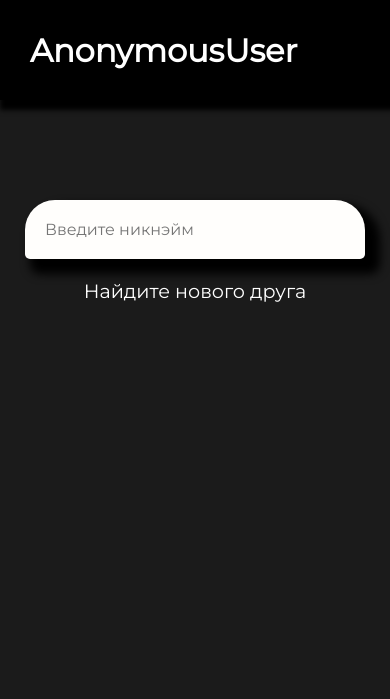
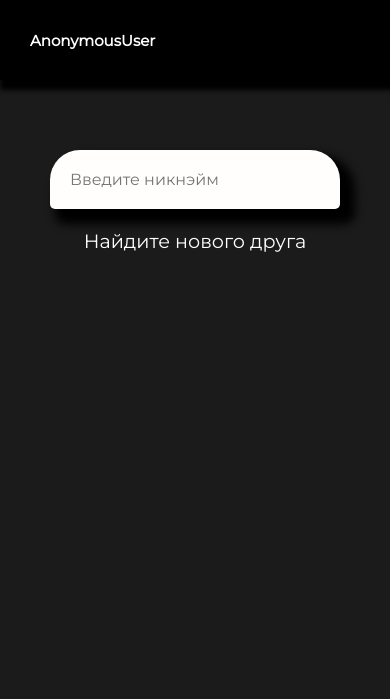
Before and after one commit to andro-kes/SocialNet, a Django app: page /search in a window 390 px wide. Shown: the top 699 px of the page. Run offline with Django 4.2, Linux system fonts and the light colour scheme; data comes from the database, SQL or seed files in the repository.

Commit message:
Мобильная версия для поиска

```diff
--- a/Net/users/static/users/css/search.css
+++ b/Net/users/static/users/css/search.css
@@ -24,7 +24,7 @@
 }
 .names::-webkit-scrollbar-thumb {
     background-color: #fffefc;
-    border-radius: 20px;
+    border-radius: 5px;
     border: none;
 }
 input{
@@ -45,3 +45,21 @@ p{
 p:hover{
     transform: scale(1.3);
 }
+
+@media(max-width: 400px){
+    .wrapper-search{
+        margin-top: 150px;
+    }
+    .names{
+        overflow-y: scroll;
+    }
+    header{
+        height: 80px;
+    }
+    header h1{
+        font-size: 15px;
+    }
+    input, .names{
+        width: 250px;
+    }
+}
--- a/Net/users/templates/users/search.html
+++ b/Net/users/templates/users/search.html
@@ -1,5 +1,7 @@
 {% extends 'users/base.html' %}
 {% load static %}
+
+{% block title %}Поиск{% endblock %}
 
 {% block content %}
 
```
